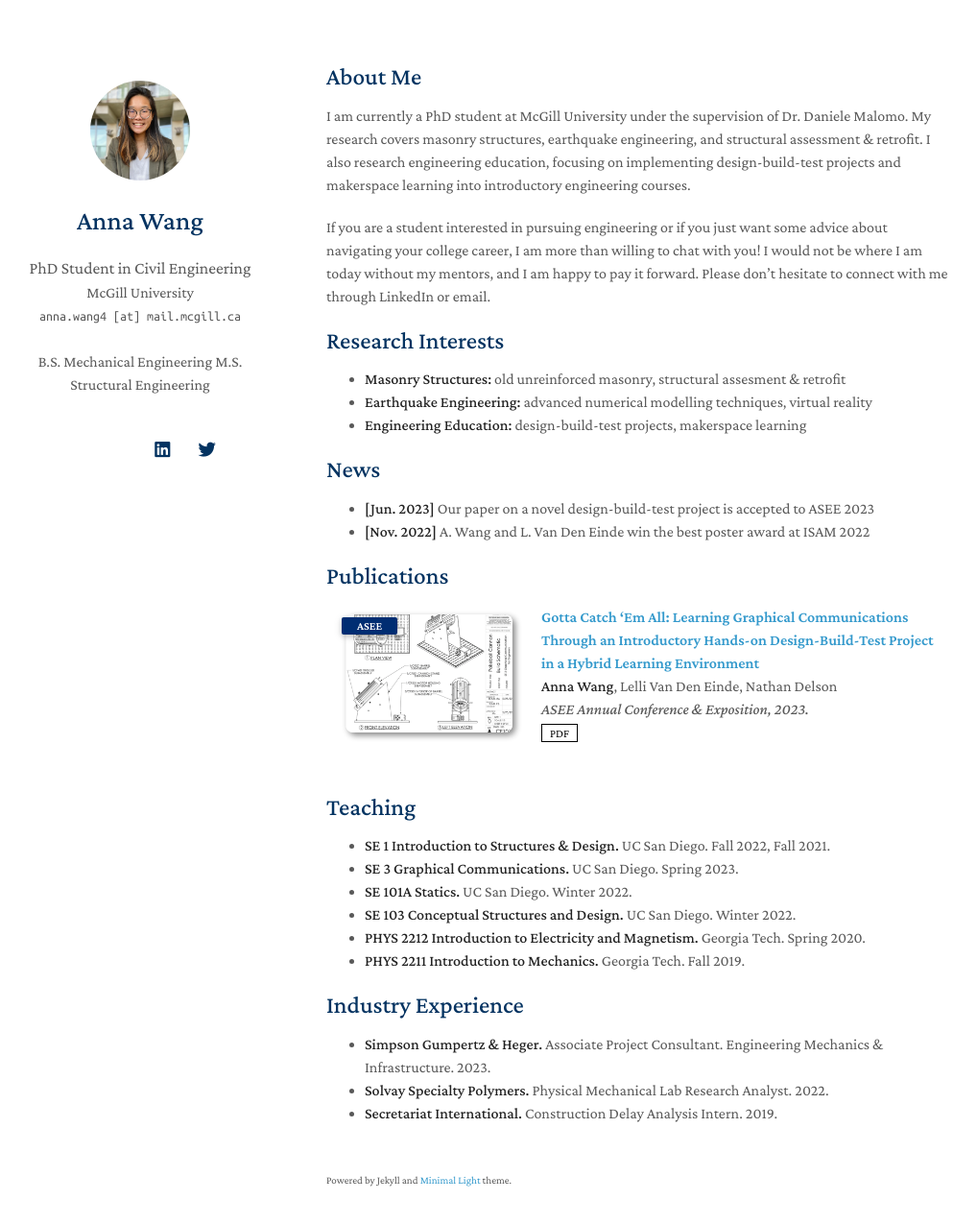
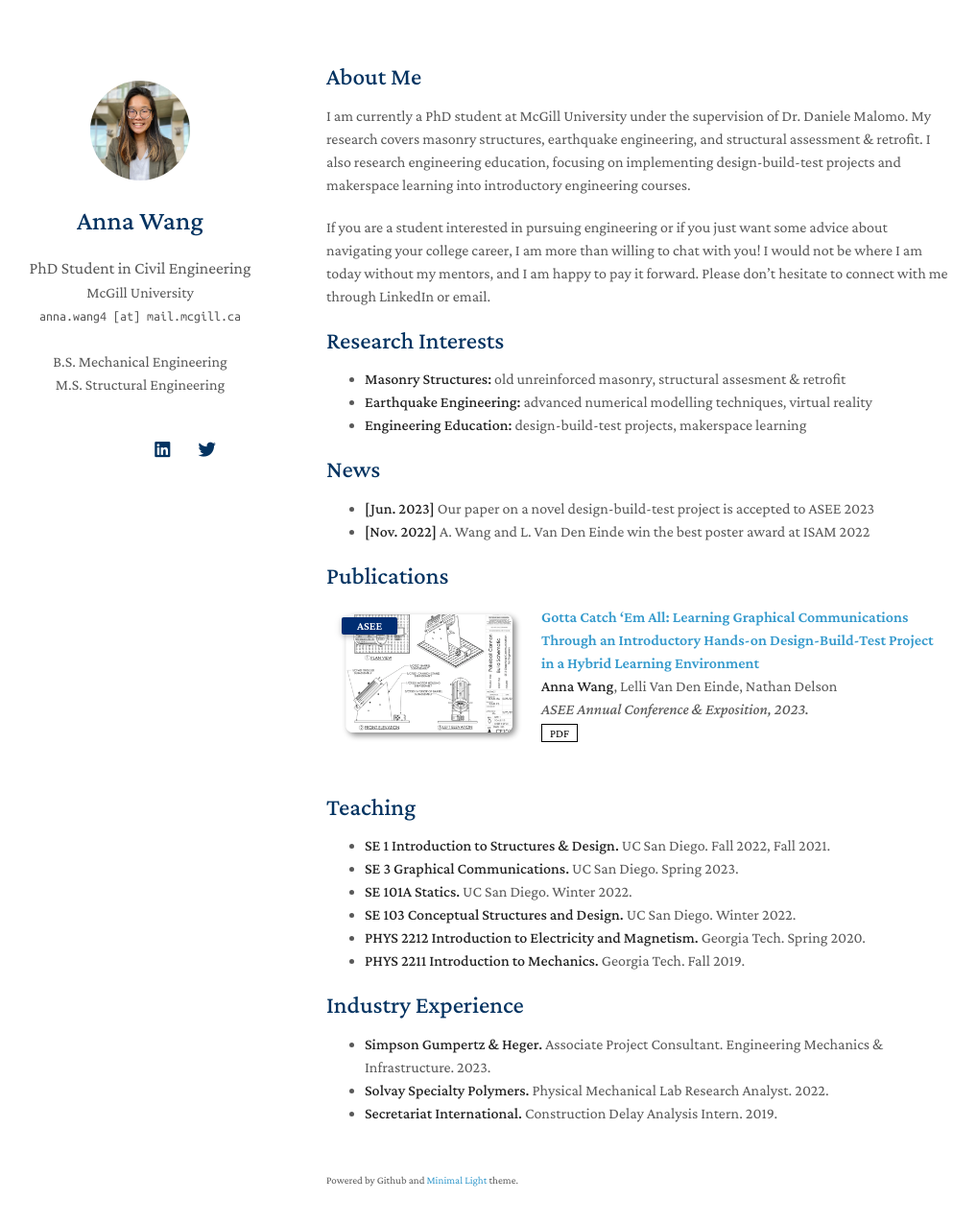
Before and after one commit to anna-h-wang/annawang, a Jekyll site: the page built from index.md, in a window 1280 px wide and 1310 px high. Shown: the top 1275 px of the window at 96% size, without its empty margins (130-1148 px from the left). Built offline with Jekyll 4.4.1, drawn with Linux system fonts in a browser that asks for light colours; nearby versions of some CDN libraries; a style sheet for code colours, icons or effects is not loaded; our own code applies the rules of GitHub Pages for plain Markdown files.

Commit message:
Update homepage.html

```diff
--- a/_layouts/homepage.html
+++ b/_layouts/homepage.html
@@ -57,6 +57,7 @@
         {% if site.bachelors %}
         <a href="{{ site.bachelors_link }}" rel="noopener"><autocolor>{{ site.bachelors }}</autocolor></a>
         {% endif %}
+        <br>
         {% if site.masters %}
         <a href="{{ site.masters_link }}" rel="noopener"><autocolor>{{ site.masters }}</autocolor></a>
         {% endif %}
@@ -103,7 +104,7 @@
       <br>
 
       {% if site.enable_footnote %}
-      <p><small>Powered by Jekyll and <a href="https://github.com/yaoyao-liu/minimal-light" target="_blank" rel="noopener">Minimal Light</a> theme.</small></p>
+      <p><small>Powered by Github and <a href="https://github.com/yaoyao-liu/minimal-light" target="_blank" rel="noopener">Minimal Light</a> theme.</small></p>
       {% endif %}
 
       </section>
```
